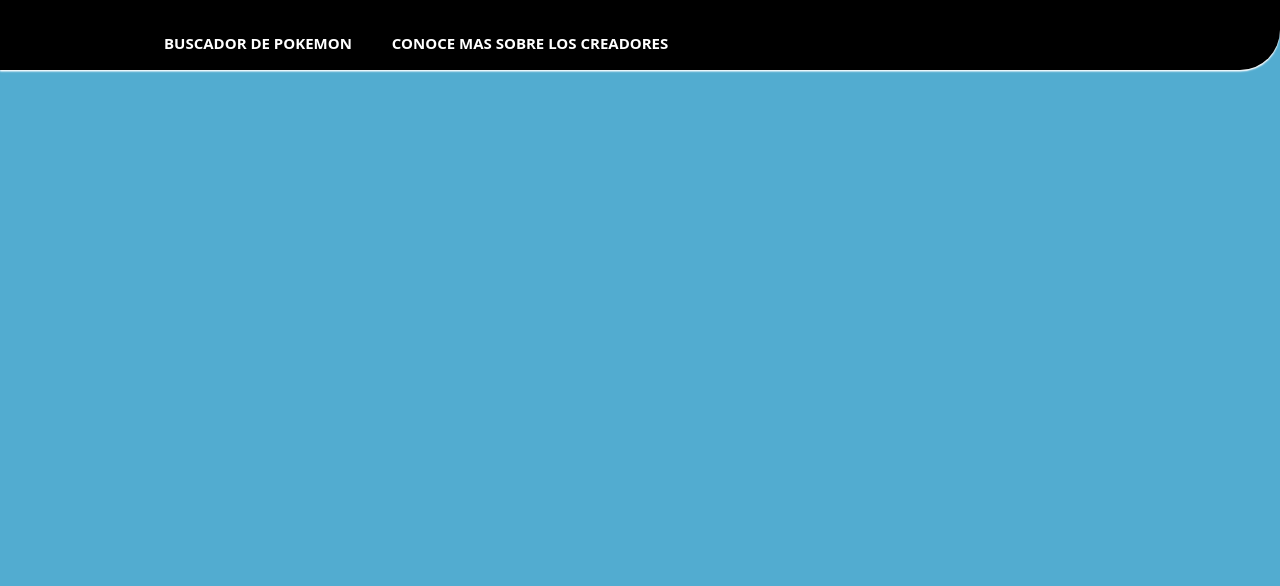
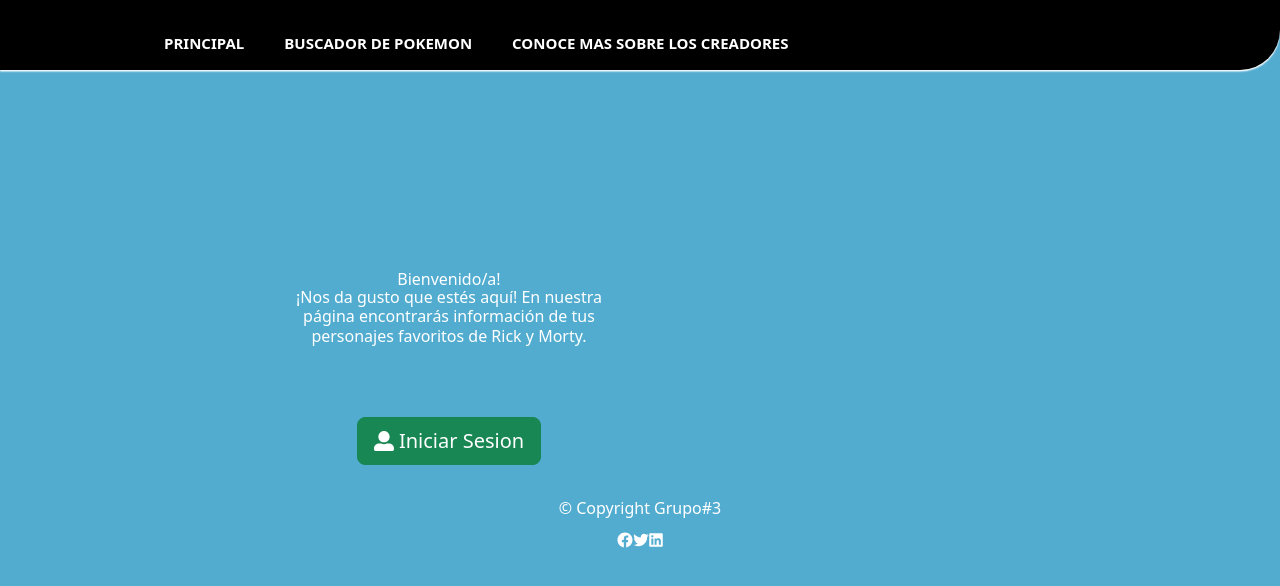
Before and after one commit to ChristianBarillas/RickandMorty_API, a React (Vite) app: page /bienvenida in a window 1280 px wide. Shown: the top 586 px of the page. Built offline with nearby package versions, Linux system fonts and the light colour scheme.

Commit message:
agregando estilos

```diff
--- a/src/navigation/Dashboard.jsx
+++ b/src/navigation/Dashboard.jsx
@@ -5,6 +5,7 @@
 
 import Login from "../pages/Login";
 import Register from "../pages/Register";
+import Bienvenida from "../pages/Bienvenida";
 
 
 
@@ -23,6 +24,7 @@
 
   <Route path="/login" element={<Login/>}/>
   <Route path="/about" element={<About/>}/>
+  <Route path="/bienvenida" element={<Bienvenida/>}/>
   <Route path = '/register' element = {<Register/>}/>
 
 
--- a/src/navigation/Navbar.jsx
+++ b/src/navigation/Navbar.jsx
@@ -12,7 +12,7 @@
 
 <ul className="nav-menu nav-menu_visible">
 
-
+<li className="nav-menu-item"><Link className="nav-menu-link nav-link" to='/bienvenida'>Principal</Link></li>
 <li className="nav-menu-item"> <Link className="nav-menu-link nav-link" to="/register">Buscador de pokemon </Link> </li>
     <li className="nav-menu-item"><Link className="nav-menu-link nav-link" to='/about'>Conoce mas sobre los creadores</Link></li>
 
--- /dev/null
+++ b/src/pages/Bienvenida.jsx
@@ -0,0 +1,32 @@
+import React from 'react'
+
+export default function Bienvenida() {
+  return (
+    <div>
+        <section class="welcome-container">
+
+<div class="row">
+    <div class="col-md-6 col-sm-6">
+        <h1>Bienvenido/a!</h1>
+        <h2 class="welcomeh2">¡Nos da gusto que estés aquí! En nuestra página encontrarás información de tus
+            personajes favoritos
+            de
+            Rick
+            y Morty.</h2>
+        <button class="btn btn-success btn-lg "><i class="fas fa-user-alt"></i> Iniciar Sesion </button>
+
+    </div>
+</div>
+
+</section>
+<footer id="footer">
+<p>© Copyright Grupo#3</p>
+<i class="fab fa-facebook icon"></i>
+<i class="fab fa-twitter icon"></i>
+<i class="fab fa-linkedin icon"></i>
+
+</footer>
+
+    </div>
+  )
+}
```
